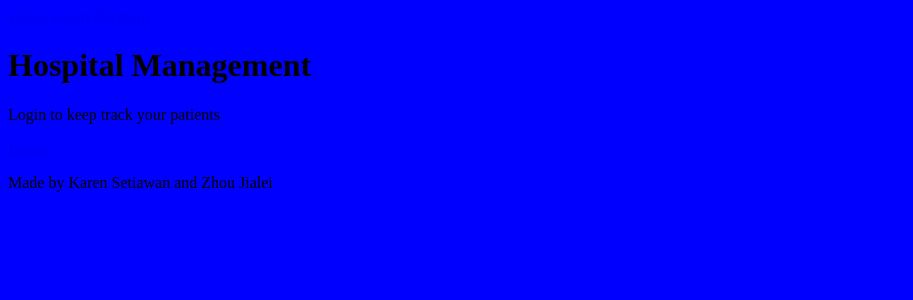
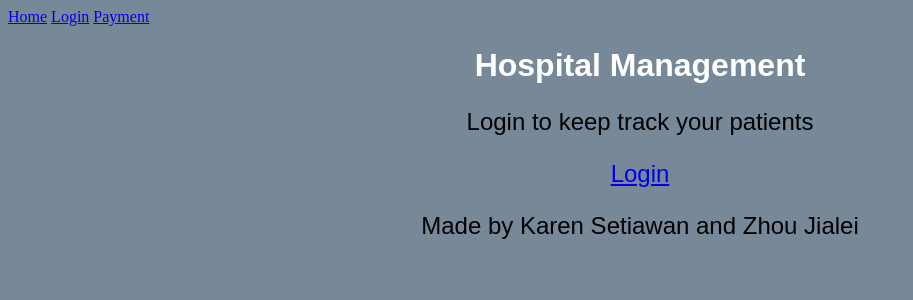
Before and after one commit to Karenw1004/hm647, a Flask app: page / in a window 1280 px wide. Shown: the top 300 px of the page, without its empty margins (0-913 px from the left). Run offline with Flask 2, Linux system fonts and the light colour scheme.

Commit message:
Add files via upload

```diff
--- a/HM/static/styles/index.css
+++ b/HM/static/styles/index.css
@@ -1,3 +1,19 @@
-body{
-    background-color: blue;
+body
+{
+    background-color: #778899;
 }
+
+h1
+{
+    font-family: 'Jost', sans-serif;
+    font-size:200%;
+    color: white;
+    text-align:center
+}
+p
+{
+    font-family: 'Jost', sans-serif;
+    font-size:150%;
+    color: black;
+    text-align:center
+}
```
Also changed, not shown: HM/static/styles/login.css (added, +12 -0 lines).
